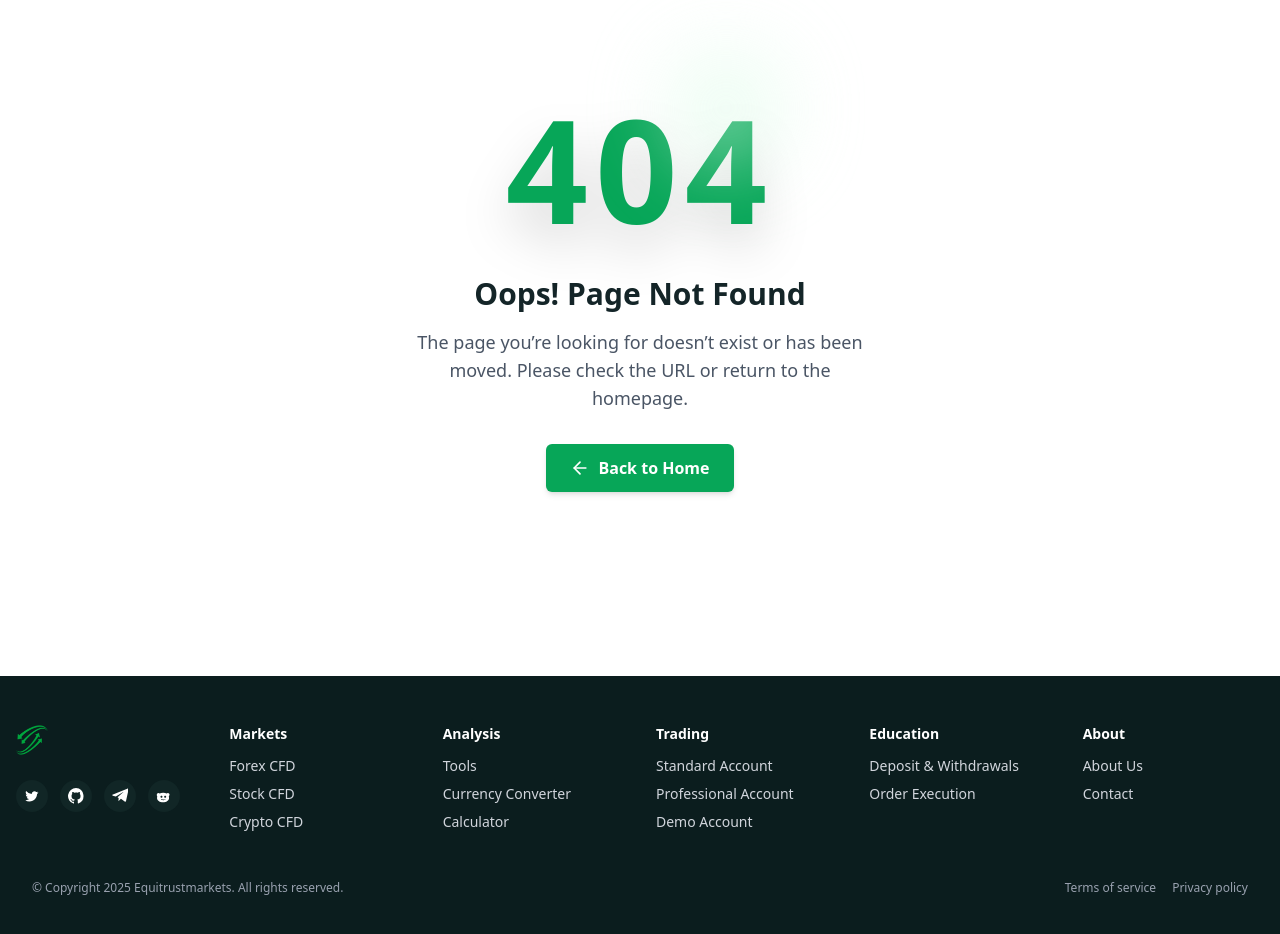
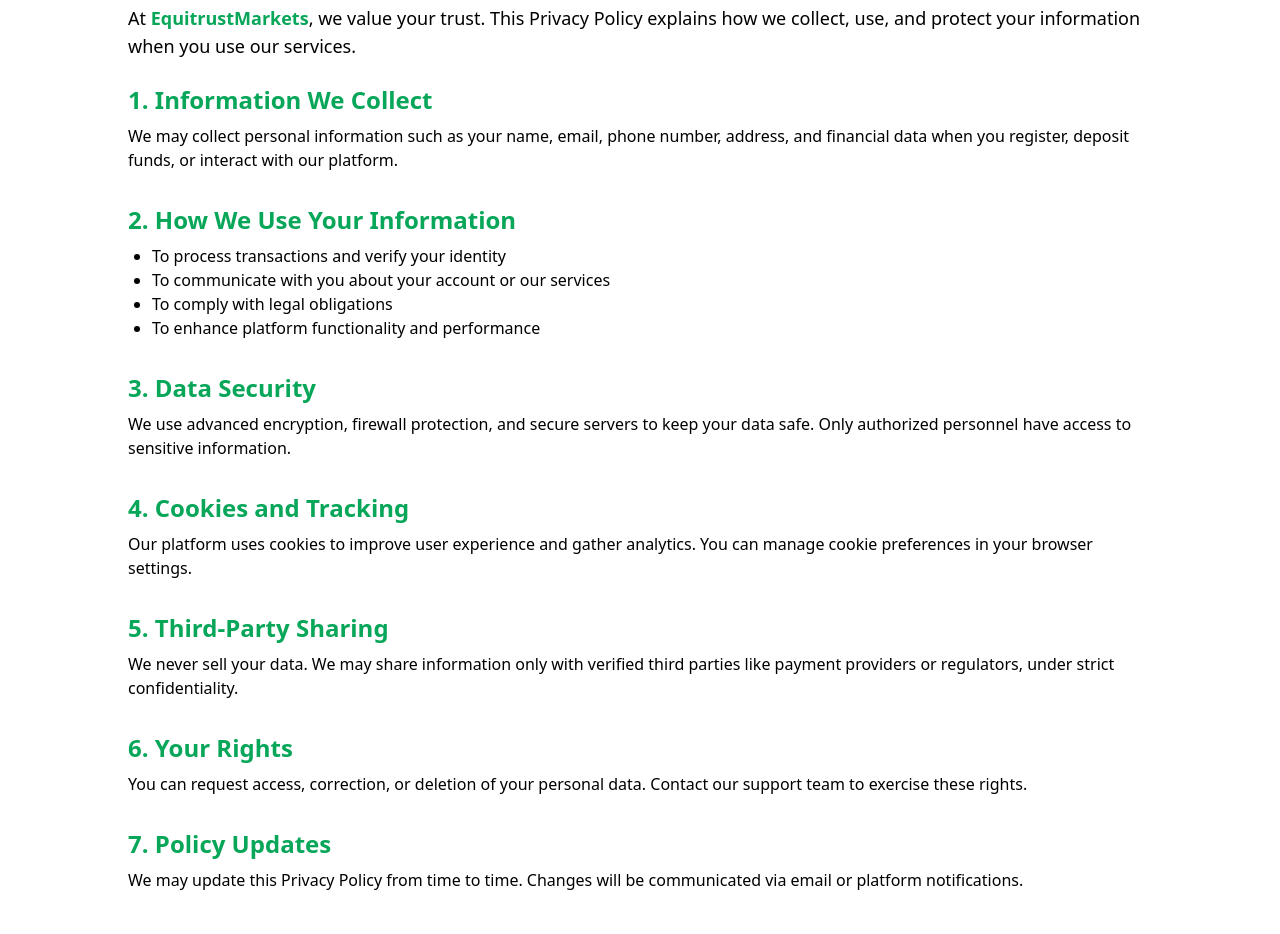
Before and after one commit to NAZ13-DEV/equitrustmarkets, a React (Vite) app: page /#/privacy in a window 1280 px wide. Shown: the part 200-1134 px from the top of the page. Built offline with nearby package versions, Linux system fonts and the light colour scheme; the HTML template or start-up script is replaced by a standard one; what country-list would draw is missing.

Commit message:
new update

```diff
--- a/src/App.jsx
+++ b/src/App.jsx
@@ -32,6 +32,8 @@
 import Calculator from "./pages/Calculator";
 import Tools from "./pages/Tools";
 import CurrencyConverter from "./pages/CurrencyConverter";
+import Terms from "./pages/Terms";
+import Privacy from "./pages/Privacy";
 
 // Title Map
 const titleMap = {
@@ -60,6 +62,8 @@
   "/calculator": "Calculator | EquitrustMarkets",
   "/tools": "Tools | EquitrustMarkets",
   "/currency-converter": "Currency Converter | EquitrustMarkets",
+  "/terms": "Terms | EquitrustMarkets",
+  "/privacy": "Privacy | EquitrustMarkets",
 
 
   "*": "Page Not Found | EquitrustMarkets",
@@ -106,6 +110,8 @@
         <Route path="/calculator" element={<PublicRoute><Calculator /></PublicRoute>} />
         <Route path="/tools" element={<PublicRoute><Tools /></PublicRoute>} />
         <Route path="/currency-converter" element={<PublicRoute><CurrencyConverter /></PublicRoute>} />
+        <Route path="/terms" element={<PublicRoute><Terms /></PublicRoute>} />
+        <Route path="/privacy" element={<PublicRoute><Privacy /></PublicRoute>} />
 
 
 
--- a/src/components/Plan/ConfirmDeposit.jsx
+++ b/src/components/Plan/ConfirmDeposit.jsx
@@ -1,3 +1,4 @@
+
 import { useState } from 'react';
 import { useNavigate } from 'react-router-dom';
 import api from '../../redux/slices/api';
@@ -24,12 +25,14 @@
       toast.error('User session not found. Please log in again.');
       return;
     }
-
+ const createdAt= new Date().toLocaleString("en-US", {
+            timeZone: Intl.DateTimeFormat().resolvedOptions().timeZone
+ });
     const LoginData = new FormData();
     LoginData.append('id', sessionGetUserID);
     LoginData.append('documents', file);
     LoginData.append('plan', plan);
-
+  LoginData.append('createAt', createdAt);
     try {
       setIsLoading(true);
       const response = await api.post('uploadproof', LoginData);
--- /dev/null
+++ b/src/components/Privacy/PrivacyPolicySection.jsx
@@ -0,0 +1,95 @@
+import React from "react";
+
+const PrivacyPolicySection = () => {
+  return (
+    <section className="px-4 py-16 text-black bg-white md:px-16 animate-fade-in">
+      <div className="max-w-5xl mx-auto">
+        <h2 className="text-3xl md:text-4xl font-bold mb-6 text-[#07A658]">Privacy Policy</h2>
+
+        <p className="mb-6 text-lg">
+          At <span className="font-semibold text-[#07A658]">EquitrustMarkets</span>, we value your trust. This Privacy Policy
+          explains how we collect, use, and protect your information when you use our services.
+        </p>
+
+        <div className="space-y-8">
+          <div>
+            <h3 className="text-2xl font-semibold text-[#07A658] mb-2">1. Information We Collect</h3>
+            <p>
+              We may collect personal information such as your name, email, phone number, address, and financial data
+              when you register, deposit funds, or interact with our platform.
+            </p>
+          </div>
+
+          <div>
+            <h3 className="text-2xl font-semibold text-[#07A658] mb-2">2. How We Use Your Information</h3>
+            <ul className="ml-6 list-disc">
+              <li>To process transactions and verify your identity</li>
+              <li>To communicate with you about your account or our services</li>
+              <li>To comply with legal obligations</li>
+              <li>To enhance platform functionality and performance</li>
+            </ul>
+          </div>
+
+          <div>
+            <h3 className="text-2xl font-semibold text-[#07A658] mb-2">3. Data Security</h3>
+            <p>
+              We use advanced encryption, firewall protection, and secure servers to keep your data safe. Only authorized
+              personnel have access to sensitive information.
+            </p>
+          </div>
+
+          <div>
+            <h3 className="text-2xl font-semibold text-[#07A658] mb-2">4. Cookies and Tracking</h3>
+            <p>
+              Our platform uses cookies to improve user experience and gather analytics. You can manage cookie
+              preferences in your browser settings.
+            </p>
+          </div>
+
+          <div>
+            <h3 className="text-2xl font-semibold text-[#07A658] mb-2">5. Third-Party Sharing</h3>
+            <p>
+              We never sell your data. We may share information only with verified third parties like payment providers or
+              regulators, under strict confidentiality.
+            </p>
+          </div>
+
+          <div>
+            <h3 className="text-2xl font-semibold text-[#07A658] mb-2">6. Your Rights</h3>
+            <p>
+              You can request access, correction, or deletion of your personal data. Contact our support team to exercise
+              these rights.
+            </p>
+          </div>
+
+          <div>
+            <h3 className="text-2xl font-semibold text-[#07A658] mb-2">7. Policy Updates</h3>
+            <p>
+              We may update this Privacy Policy from time to time. Changes will be communicated via email or platform
+              notifications.
+            </p>
+          </div>
+        </div>
+
+        <p className="mt-10 text-sm text-gray-600">
+          If you have questions about this policy, please contact us at{" "}
+          <a className="text-[#07A658] underline">
+            support@equitrustmarkets.com
+          </a>
+        </p>
+      </div>
+
+      <style>{`
+        @keyframes fade-in {
+          from { opacity: 0; transform: translateY(20px); }
+          to { opacity: 1; transform: translateY(0); }
+        }
+        .animate-fade-in {
+          animation: fade-in 0.8s ease-out forwards;
+        }
+      `}</style>
+    </section>
+  );
+};
+
+export default PrivacyPolicySection;
--- /dev/null
+++ b/src/components/Terms/TermsSection.jsx
@@ -0,0 +1,94 @@
+import React from "react";
+
+const TermsSection = () => {
+  return (
+    <section className="px-4 py-16 text-black bg-white md:px-16 animate-fade-in">
+      <div className="max-w-5xl mx-auto">
+        <h2 className="text-3xl md:text-4xl font-bold mb-6 text-[#07A658]">Terms & Conditions</h2>
+
+        <p className="mb-6 text-lg">
+          These Terms and Conditions govern your use of the <span className="font-semibold text-[#07A658]">EquitrustMarkets</span> platform.
+          By accessing or using our services, you agree to be legally bound by the following terms.
+        </p>
+
+        <div className="space-y-8">
+          <div>
+            <h3 className="text-2xl font-semibold text-[#07A658] mb-2">1. User Eligibility</h3>
+            <p>
+              You must be at least 18 years old or of legal age in your jurisdiction to use this platform. You represent that
+              all information provided is accurate and complete.
+            </p>
+          </div>
+
+          <div>
+            <h3 className="text-2xl font-semibold text-[#07A658] mb-2">2. Account Responsibility</h3>
+            <p>
+              You are responsible for maintaining the confidentiality of your login credentials and for all activities that
+              occur under your account. Report unauthorized use immediately.
+            </p>
+          </div>
+
+          <div>
+            <h3 className="text-2xl font-semibold text-[#07A658] mb-2">3. Risk Disclosure</h3>
+            <p>
+              Trading CFDs, forex, crypto, and other assets involves significant risk of loss. You acknowledge that you fully
+              understand the risks before participating in any transactions.
+            </p>
+          </div>
+
+          <div>
+            <h3 className="text-2xl font-semibold text-[#07A658] mb-2">4. Prohibited Activities</h3>
+            <ul className="ml-6 list-disc">
+              <li>Using automated bots or scripts without permission</li>
+              <li>Attempting to gain unauthorized access to systems</li>
+              <li>Engaging in fraudulent or illegal activities</li>
+            </ul>
+          </div>
+
+          <div>
+            <h3 className="text-2xl font-semibold text-[#07A658] mb-2">5. Platform Availability</h3>
+            <p>
+              We do not guarantee continuous availability of the platform. Scheduled maintenance or technical issues may
+              cause temporary outages.
+            </p>
+          </div>
+
+          <div>
+            <h3 className="text-2xl font-semibold text-[#07A658] mb-2">6. Modifications</h3>
+            <p>
+              We reserve the right to modify these terms at any time. Continued use of the platform constitutes your
+              acceptance of any updates.
+            </p>
+          </div>
+
+          <div>
+            <h3 className="text-2xl font-semibold text-[#07A658] mb-2">7. Governing Law</h3>
+            <p>
+              These Terms are governed by and construed in accordance with the laws of the jurisdiction in which
+              EquitrustMarkets operates.
+            </p>
+          </div>
+        </div>
+
+        <p className="mt-10 text-sm text-gray-600">
+          For any questions regarding these Terms, please contact{" "}
+          <a  className="text-[#07A658] underline">
+            support@equitrustmarkets.com
+          </a>.
+        </p>
+      </div>
+
+      <style>{`
+        @keyframes fade-in {
+          from { opacity: 0; transform: translateY(20px); }
+          to { opacity: 1; transform: translateY(0); }
+        }
+        .animate-fade-in {
+          animation: fade-in 0.8s ease-out forwards;
+        }
+      `}</style>
+    </section>
+  );
+};
+
+export default TermsSection;
--- /dev/null
+++ b/src/pages/Privacy.jsx
@@ -0,0 +1,18 @@
+import React from 'react'
+import HomeNav from '../components/layout/HomeNav'
+import Footer from '../components/layout/Footer'
+import UpgradeBanner from '../components/Contact-Us/UpgradeBanner'
+import PrivacyPolicySection from '../components/Privacy/PrivacyPolicySection'
+
+const Privacy = () => {
+  return (
+    <div>
+        <HomeNav/>
+        <PrivacyPolicySection/>
+        <UpgradeBanner/>
+        <Footer/>
+    </div>
+  )
+}
+
+export default Privacy
--- /dev/null
+++ b/src/pages/Terms.jsx
@@ -0,0 +1,18 @@
+import React from 'react'
+import HomeNav from '../components/layout/HomeNav'
+import Footer from '../components/layout/Footer'
+import UpgradeBanner from '../components/Contact-Us/UpgradeBanner'
+import TermsSection from '../components/Terms/TermsSection'
+
+const Terms = () => {
+  return (
+    <div>
+      <HomeNav/>
+      <TermsSection/>
+      <UpgradeBanner/>
+      <Footer/>
+    </div>
+  )
+}
+
+export default Terms
```
